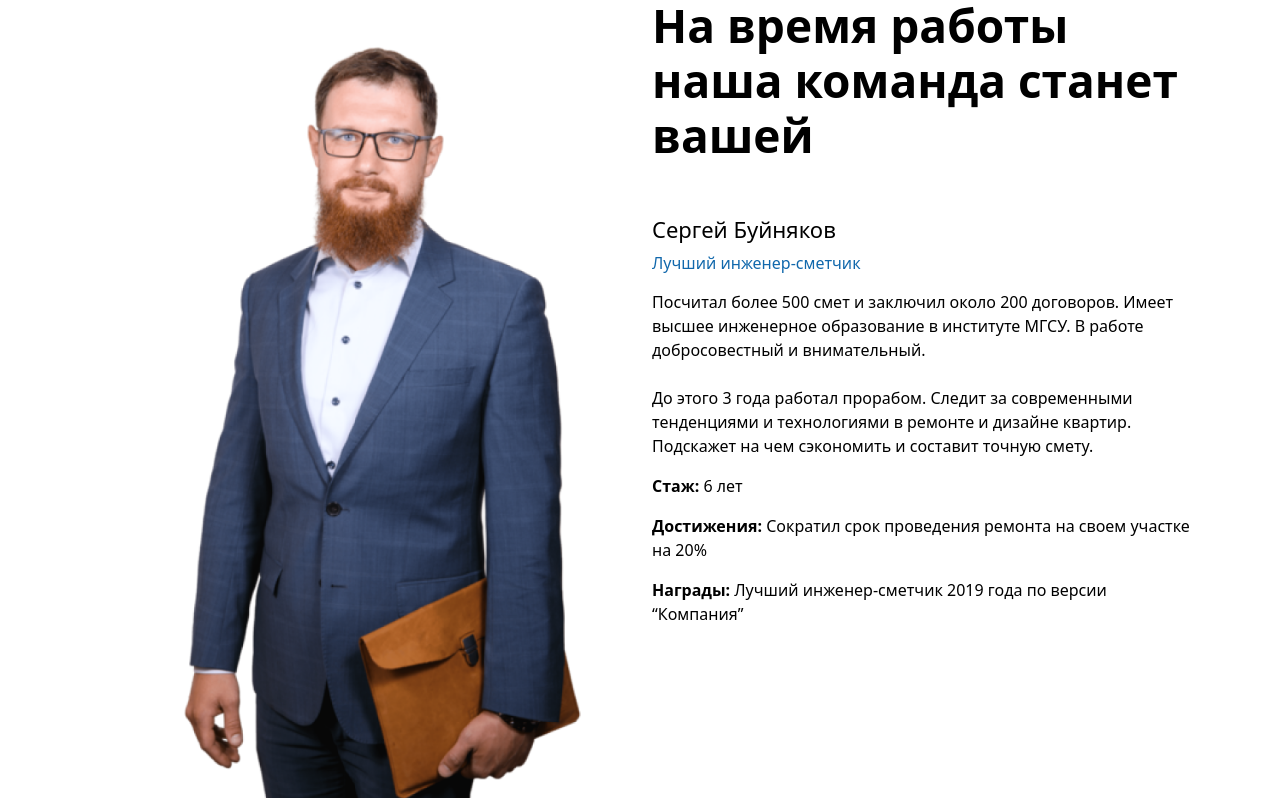
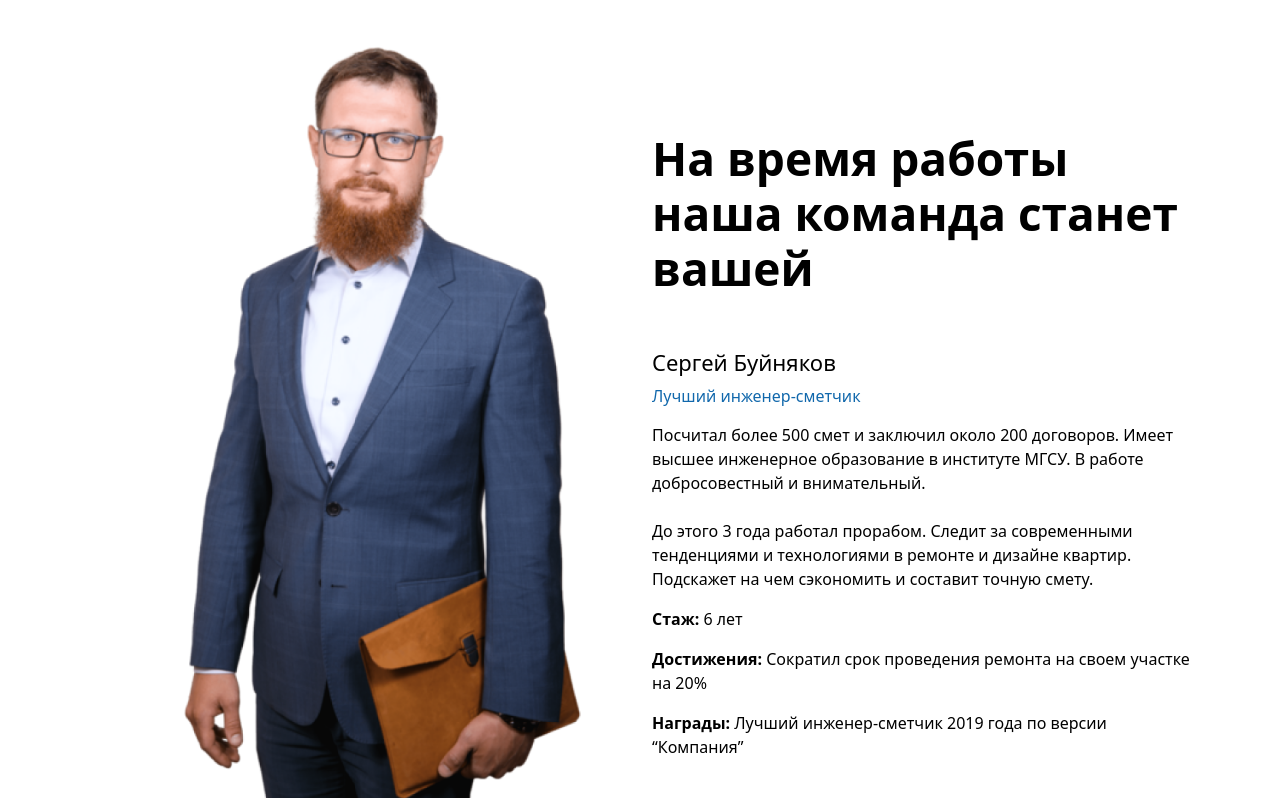
Before and after one commit to Ubaydullayev-Quvonchbek/AREMA-Quvonchbek, a plain HTML site: page index.html in a window 1280 px wide. Shown: the part 4638-5436 px from the top of the page. Drawn offline with nearby package versions, Linux system fonts and the light colour scheme.

Commit message:
Team Quvonchbek

```diff
--- a/style.css
+++ b/style.css
@@ -427,6 +427,7 @@ header {
     font-size: 46px;
     color: #000000;
     margin-bottom: 50px;
+    margin-top: 133px;
 }
 
 .txt2 {
@@ -467,36 +468,30 @@ header {
     .res-center {
         text-align: center;
     }
-
     .res-none {
         display: none !important;
     }
-
     .nav-end {
         display: flex;
         justify-content: space-around;
     }
-
     .phone-number {
         font-size: 14px;
         color: #FFFFFF;
         margin-top: 30px;
     }
-
     .phone {
         font-weight: 700;
         font-size: 14px;
         color: #FCCA3A;
         margin-top: 30px;
     }
-
     .remont {
         font-weight: 700;
         font-size: 30px;
         text-align: center;
         color: #FFFFFF;
     }
-
     .score {
         font-weight: 500;
         font-size: 18px;
@@ -504,18 +499,15 @@ header {
         color: #FFFFFF;
         padding-bottom: 20px;
     }
-
     .three-cards {
         display: none;
     }
-
     .fa-circle {
         color: #FCCA3A;
         margin-top: 2px;
         font-size: 16px;
         margin-right: 5px;
     }
-
     .command {
         font-weight: 500;
         font-size: 16px;
@@ -524,7 +516,6 @@ header {
         color: #FFFFFF;
         padding-bottom: 15px;
     }
-
     .ochko {
         font-weight: 700;
         font-size: 18px;
@@ -537,7 +528,6 @@ header {
         padding: 10px 50px;
         margin-bottom: 60px;
     }
-
     .left-txt {
         font-weight: 700;
         font-size: 22px;
@@ -546,12 +536,10 @@ header {
         margin-top: 56px;
         margin-bottom: 10px;
     }
-
     .salom {
         display: flex;
         justify-content: center;
     }
-
     .opt2 {
         font-weight: 500;
         font-size: 15px;
@@ -559,7 +547,6 @@ header {
         color: #FFFFFF;
         margin-bottom: 50px;
     }
-
     .еще {
         font-weight: 700;
         font-size: 18px;
@@ -571,14 +558,12 @@ header {
         margin-top: 30px;
         margin-bottom: 60px;
     }
-
     .kenU1KFdBIe4zVF0s0G1M5b4hcpxyD9F7jL {
         font-weight: 700;
         font-size: 24px;
         text-align: center;
         color: #000000;
     }
-
     .ajax {
         font-weight: 300;
         font-size: 22px;
@@ -586,12 +571,10 @@ header {
         color: #000000;
         transform: rotate(-0.03deg);
     }
-
     .sect2 {
         background: linear-gradient(88.18deg, #1770B6 -15.04%, #1770B6 -15.03%, #2D8FDB 52.18%, #1871B7 112.73%);
         margin-bottom: 56px;
     }
-
     .sxema {
         font-weight: 700;
         font-size: 22px;
@@ -599,7 +582,6 @@ header {
         color: #FFFFFF;
         margin-top: 56px;
     }
-
     .bla {
         font-weight: 500;
         font-size: 14px;
@@ -607,7 +589,6 @@ header {
         color: #FFFFFF;
         transform: rotate(-0.03deg);
     }
-
     .pidaraz1 {
         background: #FFFFFF;
         width: 100%;
@@ -616,11 +597,9 @@ header {
         border-radius: 8px 8px 0px 0px;
         padding-bottom: 15px;
     }
-
     .verybig-card {
         border: none;
     }
-
     .verybig-card-res {
         background: #FFFFFF;
         border-radius: 8px 8px 8px 8px;
@@ -629,12 +608,10 @@ header {
         padding-bottom: 0;
         margin-bottom: 60px;
     }
-
     .refre {
         font-size: 14px;
         margin-bottom: 5px;
     }
-
     .and {
         font-size: 12px;
         margin-bottom: 5px;
```
